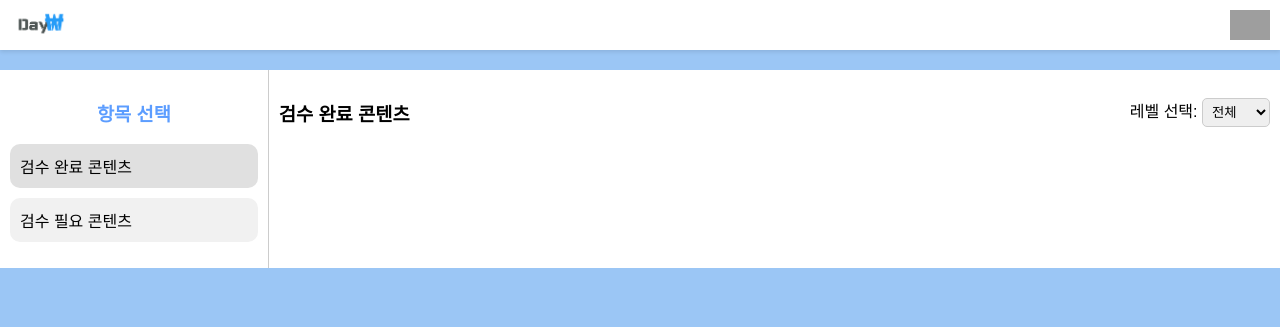
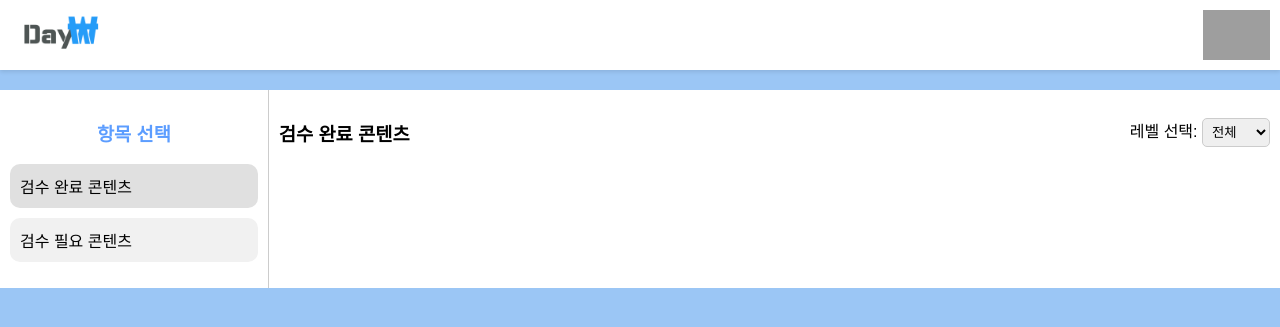
Before and after one commit to sweetpotatoju/Daywon, a FastAPI app: page /read_content_list in a window 1280 px wide. Shown: the top 327 px of the page. Run offline with FastAPI, Linux system fonts and the light colour scheme; grey boxes are pictures that could not be loaded.

Commit message:
html rework

```diff
--- a/app/main.py
+++ b/app/main.py
@@ -37,12 +37,13 @@ pwd_context = CryptContext(schemes=["bcrypt"], deprecated="auto")
 app = FastAPI()
 
 templates_dir = os.path.join(os.path.dirname(__file__), "templates")
-templates = Jinja2Templates(directory="templates")
+templates = Jinja2Templates(directory=templates_dir)
+# Static 파일 경로 설정
+app.mount("/static", StaticFiles(directory="app/static"), name="static")
 
 # 세션 설정을 위한 비밀 키 설정 (실제 환경에서는 환경 변수로 설정)
 app.add_middleware(SessionMiddleware, secret_key="your-secret-key")
 security = APIKeyCookie(name="session")
-templates = Jinja2Templates(directory=templates_dir)
 
 
 # Dependency(DB 접근 함수)
@@ -53,18 +54,22 @@ def get_db():
     finally:
         db.close()
 
+
 # 세션에서 현재 사용자를 가져오는 함수 정의
 async def get_current_user(request: Request):
     session = request.session
     return session.get("user")
 
+
 @app.get("/admin_login", response_class=HTMLResponse)
 async def admin_login_web(request: Request):
     return templates.TemplateResponse("login.html", {"request": request})
 
+
 @app.get("/admin_account_management_page", response_class=HTMLResponse)
 async def read_root(request: Request):
-    return templates.TemplateResponse("admin_account_ management.html", {"request": request})
+    return templates.TemplateResponse("admin_account_management.html", {"request": request})
+
 
 @app.get("/admin_mainpage", response_class=HTMLResponse)
 async def admin_mainpage(request: Request, current_user_admin: dict = Depends(get_current_user)):
@@ -73,6 +78,7 @@ async def admin_mainpage(request: Request, current_user_admin: dict = Depends(ge
     print()
     return templates.TemplateResponse("admin_mainpage.html",
                                       {"request": request, "current_user_admin": current_user_admin})
+
 
 @app.get("/read_create_content/")
 async def read_create_content_root(request: Request):
--- a/app/templates/admin_account_ management.html
+++ b/app/templates/admin_account_management.html
@@ -22,7 +22,7 @@
         }
 
         .header img {
-            height: 30px;
+            height: 50px;
         }
 
         .header .icons {
@@ -319,7 +319,7 @@
 </head>
 <body>
     <div class="header">
-        <img src="../res/logo.png" alt="Logo">
+        <img src="../static/logo.png" alt="DayW Logo">
         <div class="icons">
             <img src="path/to/user-icon.png" alt="User Icon">
         </div>
--- a/app/templates/content_list.html
+++ b/app/templates/content_list.html
@@ -20,7 +20,7 @@
             box-shadow: 0 2px 4px rgba(0, 0, 0, 0.1);
         }
         .header img {
-            height: 30px;
+            height: 50px;
         }
         .header .icons {
             display: flex;
@@ -107,7 +107,7 @@
 </head>
 <body>
     <div class="header">
-        <img src="../res/logo.png" alt="Logo">
+        <img src="../static/logo.png" alt="DayW Logo">
         <div class="icons">
             <img src="path/to/user-icon.png" alt="User Icon">
         </div>
--- a/app/templates/create_content.html
+++ b/app/templates/create_content.html
@@ -27,7 +27,7 @@
             margin-bottom: 20px;
         }
         .header img {
-            height: 30px;
+            height: 50px;
         }
         .header .icons {
             display: flex;
@@ -151,7 +151,7 @@
 </head>
 <body>
     <div class="header">
-        <img src="../res/logo.png" alt="Logo">
+        <img src="../static/logo.png" alt="DayW Logo">
         <div class="icons">
             <img src="path/to/user-icon.png" alt="User Icon">
         </div>
--- a/app/templates/login.html
+++ b/app/templates/login.html
@@ -83,7 +83,7 @@
 </head>
 <body>
     <div class="container">
-        <img src="../res/logo.png" alt="DayW Logo">
+        <img src="../static/logo.png" alt="DayW Logo">
         <p>DayW 관리자 페이지에서 문제를 자동생성하세요.</p>
         <form action="/admins/login" method="post">
             <input type="text" id="admin_name" name="admin_name" placeholder="아이디">
```
Also changed, not shown: app/templates/admin_mainpage.html (+4 -5 lines), app/static/logo.png (renamed from app/res/logo.png).
